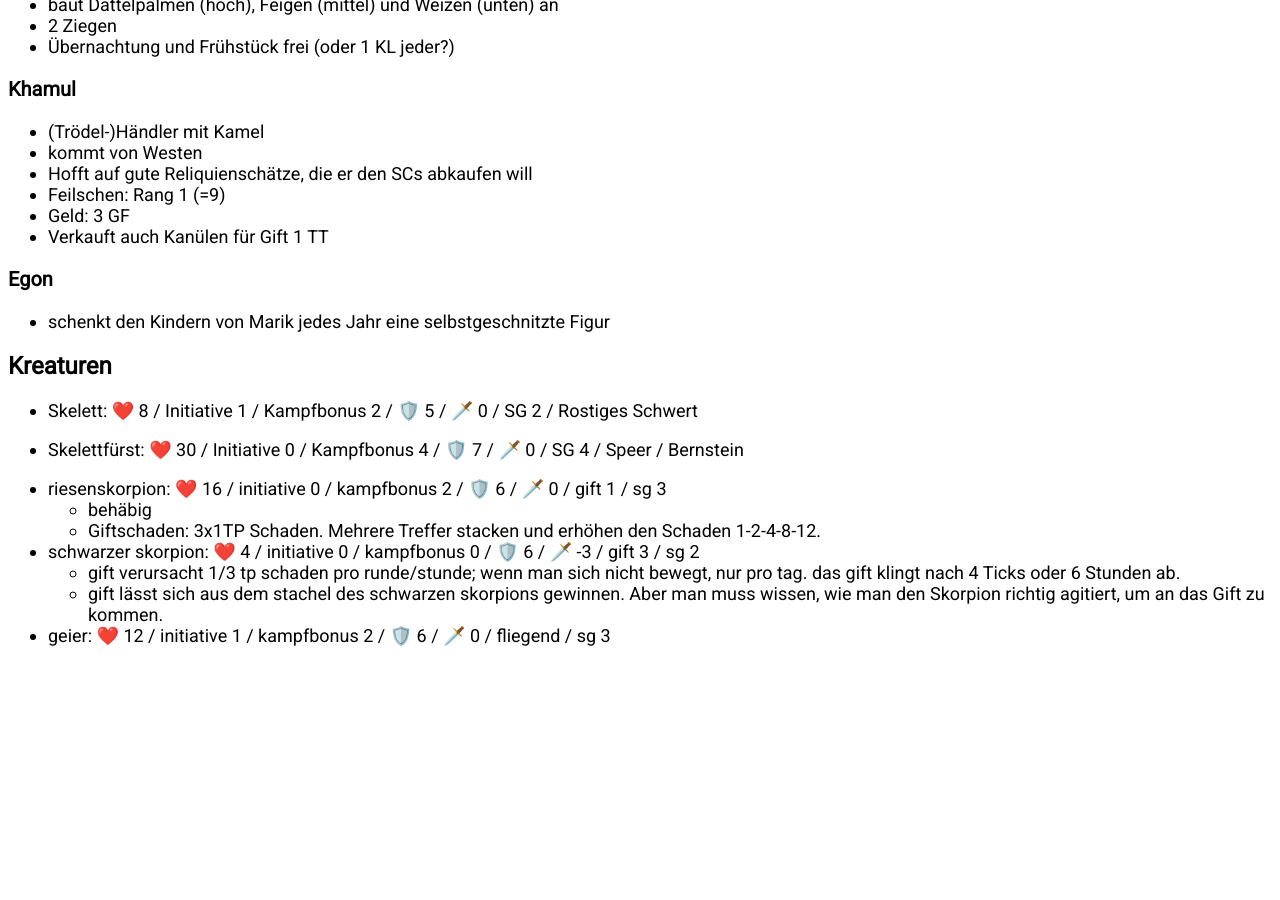
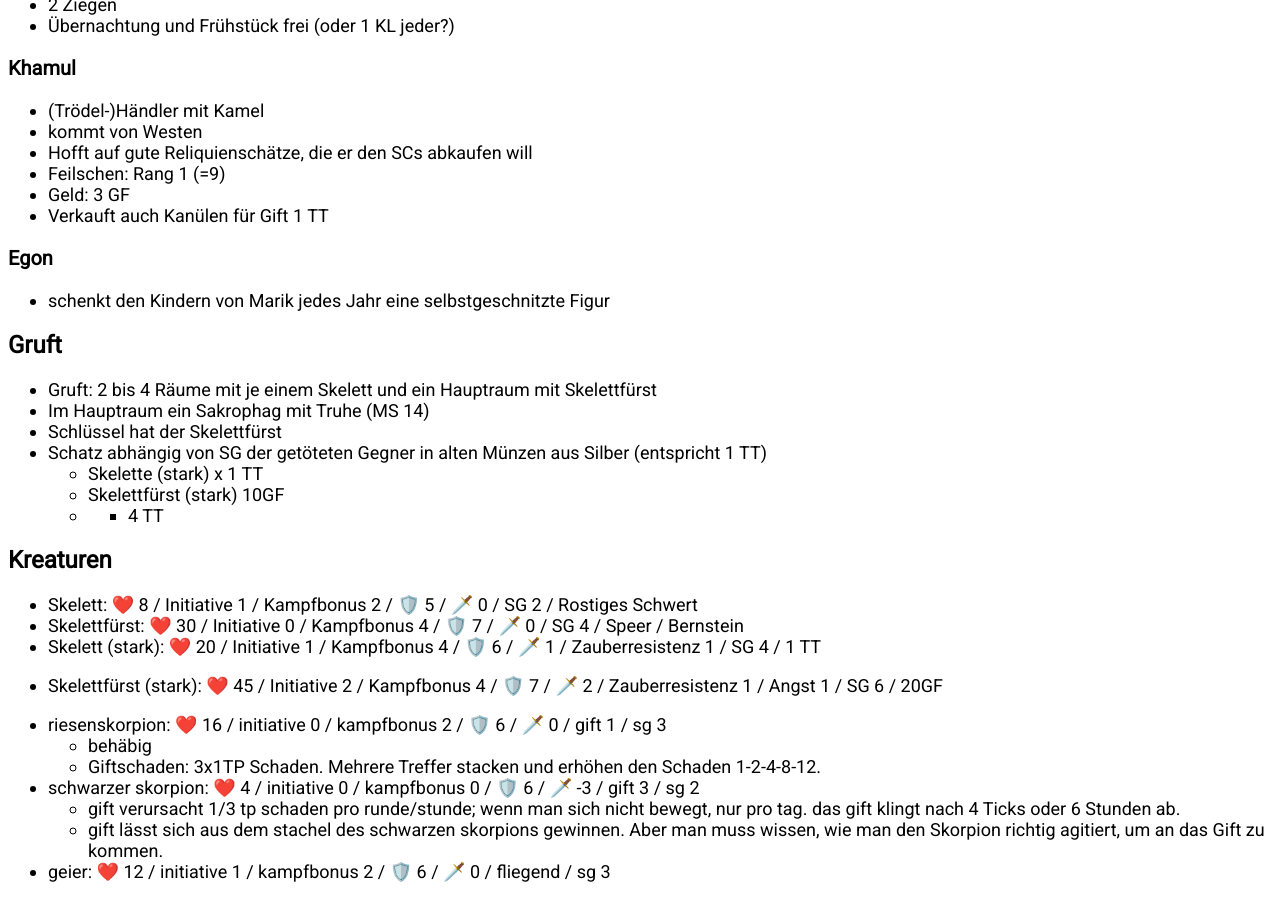
Before and after one commit to johannesschweig/dmcave, a Jekyll site: the page built from _wiki/oase.md, in a window 1280 px wide and 900 px high, scrolled down 1732 px. Built offline with Jekyll 4.4.1, drawn with Linux system fonts in a browser that asks for light colours; before the commit the page ends 2396 px from its top, so only the background shows below that; some of the changed text lies outside the part shown.

Commit message:
oase addon

```diff
--- a/_wiki/oase.md
+++ b/_wiki/oase.md
@@ -30,9 +29,22 @@ cover: oasis
 ### Egon
 - schenkt den Kindern von Marik jedes Jahr eine selbstgeschnitzte Figur
 
+## Gruft
+- Gruft: 2 bis 4 Räume mit je einem Skelett und ein Hauptraum mit Skelettfürst
+- Im Hauptraum ein Sakrophag mit Truhe (MS 14)
+- Schlüssel hat der Skelettfürst
+- Schatz abhängig von SG der getöteten Gegner in alten Münzen aus Silber (entspricht 1 TT)
+  - Skelette (stark) x 1 TT
+  - Skelettfürst (stark) 10GF
+  - + 4 TT
+
+
 ## Kreaturen
 - Skelett: ❤️ 8 / Initiative 1 / Kampfbonus 2 / 🛡️ 5 / 🗡️ 0 / SG 2 / Rostiges Schwert
 - Skelettfürst:  ❤️ 30 / Initiative 0 / Kampfbonus 4 / 🛡️ 7 / 🗡️ 0 / SG 4 / Speer / Bernstein
+- Skelett (stark): ❤️ 20 / Initiative 1 / Kampfbonus 4 / 🛡️ 6 / 🗡️ 1 / Zauberresistenz 1 / SG 4 / 1 TT
+- Skelettfürst (stark): ❤️ 45 / Initiative 2 / Kampfbonus 4 / 🛡️ 7 / 🗡️ 2 / Zauberresistenz 1 / Angst 1 / SG 6 / 20GF
+
 
 - riesenskorpion: ❤️ 16 / initiative 0 / kampfbonus 2 / 🛡️ 6 / 🗡️ 0 / gift 1 / sg 3
   - behäbig
```
Also changed, not shown: other parts of _wiki/oase.md (+0 -1 lines), _wiki/mechanics.md (+5 -0 lines).
